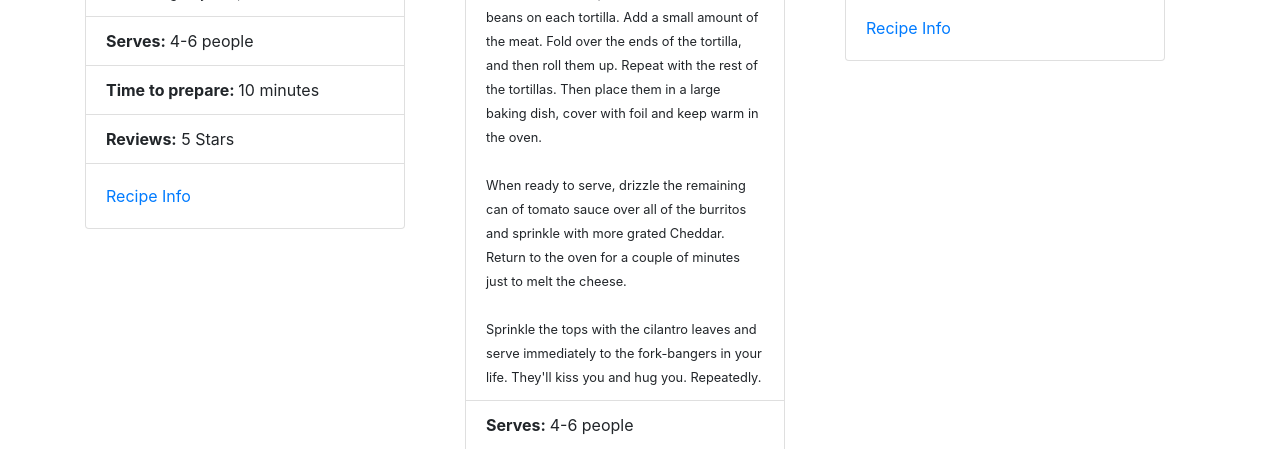
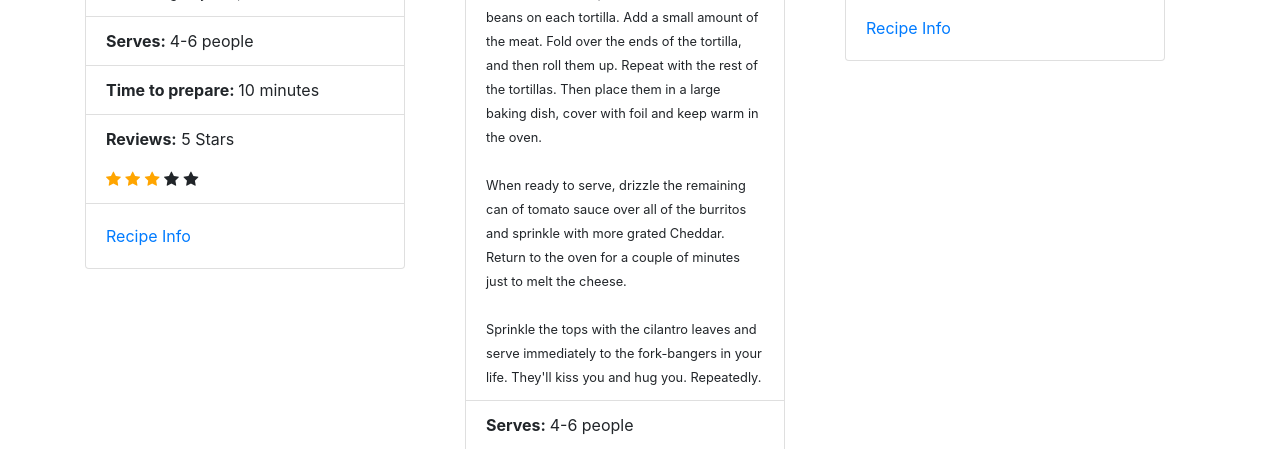
Before and after one commit to Connorlb/IDBSite, a Flask app: page /recipes in a window 1280 px wide. Shown: the part 1346-1795 px from the top of the page. Run offline with Flask 2, Linux system fonts and the light colour scheme; some libraries are stand-ins or nearby versions.

Commit message:
Stars Test

```diff
--- a/pocketchef/app/templates/recipes.html
+++ b/pocketchef/app/templates/recipes.html
@@ -1,6 +1,16 @@
 {% extends 'layout.html' %}
 
 {% block body %}
+<head>
+<!-- Font Awesome Icon Library -->
+<link rel="stylesheet" href="https://cdnjs.cloudflare.com/ajax/libs/font-awesome/4.7.0/css/font-awesome.min.css">
+<style>
+.checked {
+    color: orange;
+}
+</style>
+</head>
+
     <h1 class="my-4 text-center text-lg-center">Recipes</h1>
       <div class="row">
 
@@ -37,6 +47,12 @@
                 </li>
                 <li class="list-group-item">
                   <p class="card-text"><b>Reviews:</b> 5 Stars</p>
+
+                  <span class="fa fa-star checked"></span>
+                  <span class="fa fa-star checked"></span>
+                  <span class="fa fa-star checked"></span>
+                  <span class="fa fa-star"></span>
+                  <span class="fa fa-star"></span>
                 </li>
               </ul>
               <div class="card-body">
```
